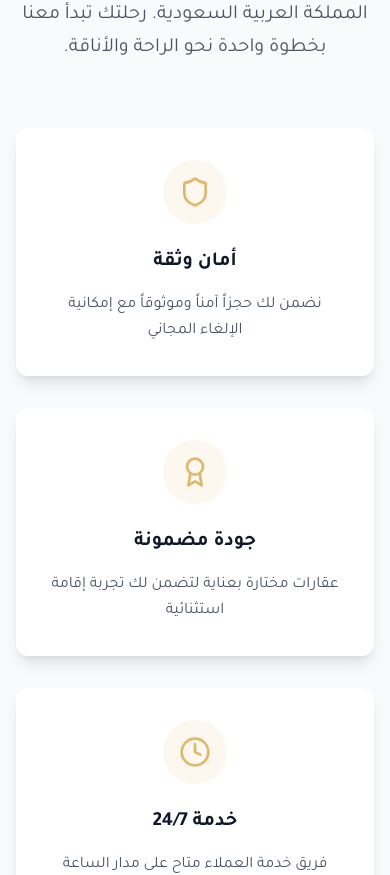
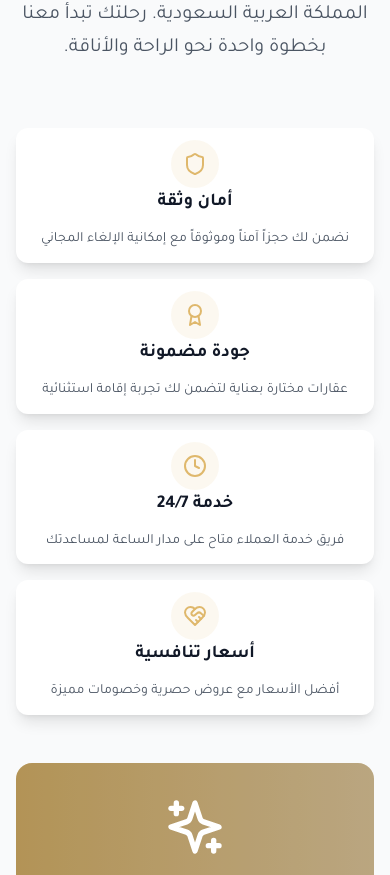
Before and after one commit to aya1062/lamarParkfinal, a React (Vite) app in the folder frontend/: page / in a window 390 px wide. Shown: the part 2254-3129 px from the top of the page. Built offline with nearby package versions, Linux system fonts and the light colour scheme; no server answers.

Commit message:
last update

```diff
--- a/frontend/src/components/sections/AboutSection.tsx
+++ b/frontend/src/components/sections/AboutSection.tsx
@@ -47,19 +47,19 @@ const AboutSection = () => {
           </p>
         </div>
 
-        <div className="grid grid-cols-1 md:grid-cols-2 lg:grid-cols-4 gap-8 mb-16">
+        <div className="grid grid-cols-1 md:grid-cols-2 lg:grid-cols-4 gap-4 md:gap-8 mb-12 md:mb-16">
           {features.map((feature, index) => (
             <div
               key={index}
-              className="bg-white p-8 rounded-xl shadow-lg text-center group hover:shadow-2xl transition-all duration-300 transform hover:-translate-y-2"
+              className="bg-white p-3 md:p-8 rounded-xl shadow-lg text-center group hover:shadow-2xl transition-all duration-300 transform hover:-translate-y-2"
             >
-              <div className="inline-flex items-center justify-center w-16 h-16 bg-gold bg-opacity-10 rounded-full mb-6 group-hover:bg-gold group-hover:bg-opacity-20 transition-colors duration-300">
-                <feature.icon className="h-8 w-8 text-gold" />
+              <div className="inline-flex items-center justify-center w-12 h-12 md:w-16 md:h-16 bg-gold bg-opacity-10 rounded-full mb-0 md:mb-6 group-hover:bg-gold group-hover:bg-opacity-20 transition-colors duration-300">
+                <feature.icon className="h-6 w-6 md:h-8 md:w-8 text-gold" />
               </div>
-              <h3 className="text-xl font-bold text-gray-900 mb-4">
+              <h3 className="text-lg md:text-xl font-bold text-gray-900 mb-3 md:mb-4">
                 {feature.title}
               </h3>
-              <p className="text-gray-600 leading-relaxed">
+              <p className="text-sm md:text-base text-gray-600 leading-relaxed">
                 {feature.description}
               </p>
             </div>
--- a/frontend/src/components/sections/PartnersSection.tsx
+++ b/frontend/src/components/sections/PartnersSection.tsx
@@ -70,7 +70,7 @@ const PartnersSection: React.FC = () => {
         <div className="relative">
           {/* Horizontal Scroll Container */}
           <div className="overflow-x-auto scrollbar-hide scroll-smooth">
-            <div className="flex space-x-4 md:space-x-6 space-x-reverse pb-4" style={{ width: 'max-content' }}>
+            <div className="flex space-x-4 md:space-x space-x-reverse pb-4" style={{ width: 'max-content' }}>
               {partners.map((partner) => (
                 <div
                   key={partner._id}
```
